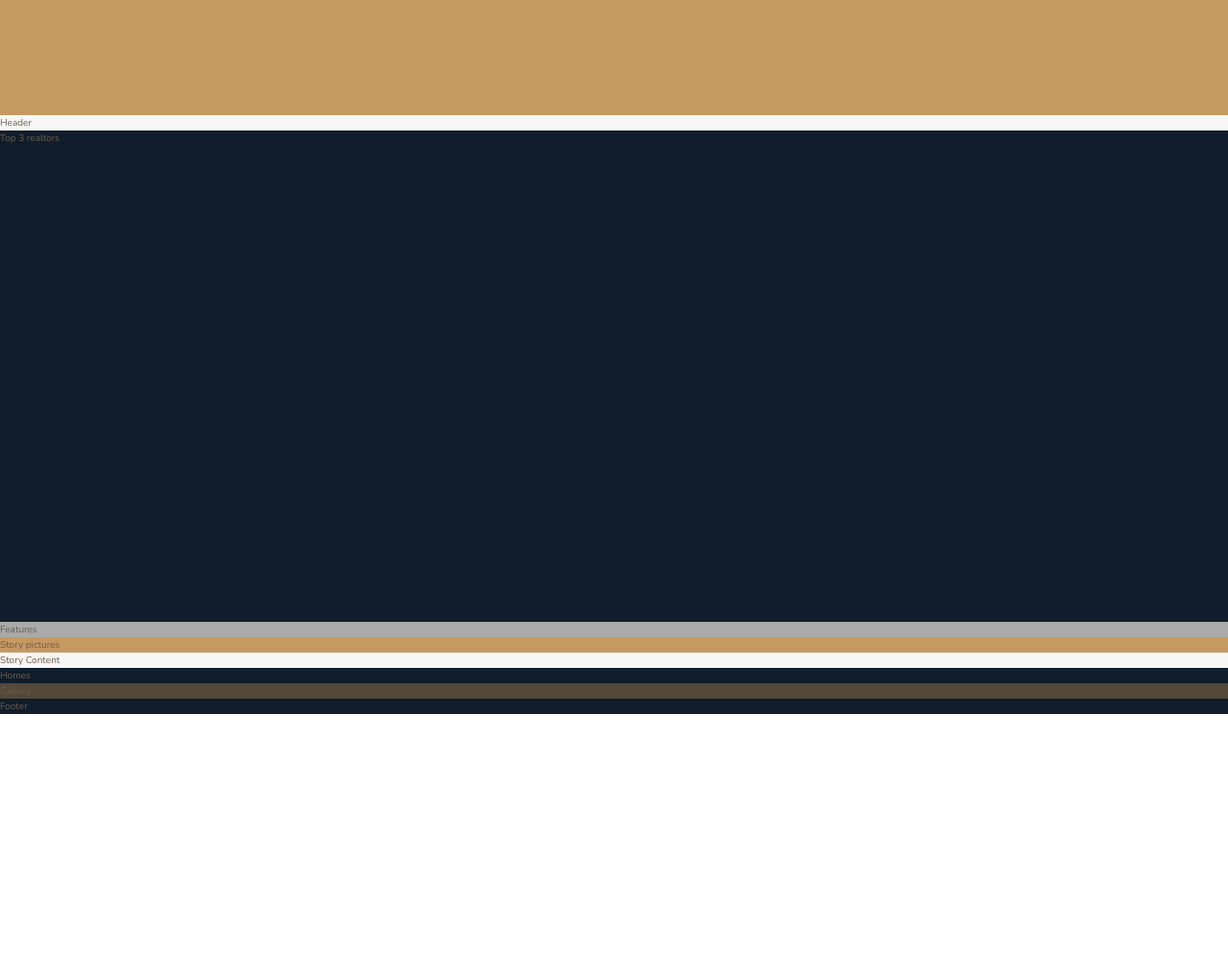
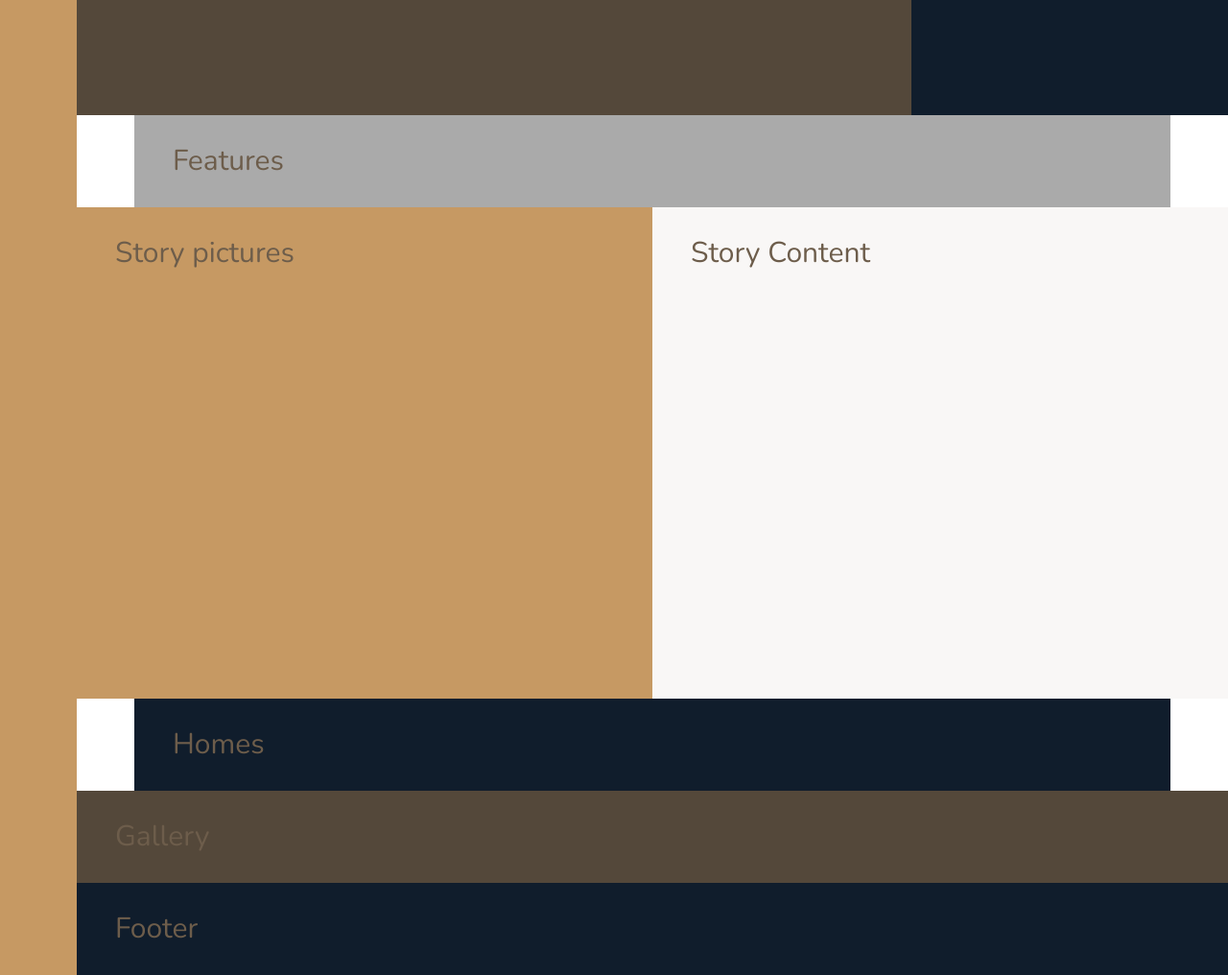
Before and after one commit to ruslancik/nexter, a website: page index.html in a window 1280 px wide. Shown: the part 520-1536 px from the top of the page at 96% size. Before the commit the page ends 1264 px from the top, so only its background shows below. Drawn offline with nearby package versions, Linux system fonts and the light colour scheme.

Commit message:
overall layout part 2

```diff
--- a/sass/_base.scss
+++ b/sass/_base.scss
@@ -38,4 +38,12 @@ body {
 .container {
     display: grid;
     grid-template-rows: 80vh min-content 40vw repeat(3, min-content);
+    grid-template-columns: [sidebar-start]8rem [sidebar-end full-start] minmax(6rem, 1fr) [center-start] repeat(8,
+    [col-start] minmax(min-content, 14rem) [col-end]) [center-end] minmax(6rem, 1fr) [full-end];
+
+
+    & > * {
+        padding: 4rem;
+        font-size: 3rem;
+    }
 }
--- a/sass/_features.scss
+++ b/sass/_features.scss
@@ -1,3 +1,4 @@
 .features {
     background-color: $color-grey-light-2;
+    grid-column: center-start / center-end;
 }
--- a/sass/_footer.scss
+++ b/sass/_footer.scss
@@ -1,3 +1,4 @@
 .footer {
     background-color: $color-secondary;
+    grid-column: full-start / full-end;
 }
--- a/sass/_gallery.scss
+++ b/sass/_gallery.scss
@@ -1,3 +1,4 @@
 .gallery {
     background-color: $color-grey-dark-1;
+    grid-column: full-start / full-end;
 }
--- a/sass/_header.scss
+++ b/sass/_header.scss
@@ -1,3 +1,4 @@
 .header {
-    background-color: $color-grey-light-1;
+    background-color: $color-grey-dark-1;
+    grid-column: full-start / col-end 6;
 }
--- a/sass/_homes.scss
+++ b/sass/_homes.scss
@@ -1,3 +1,4 @@
 .homes {
     background-color: $color-secondary;
+    grid-column: center-start / center-end;
 }
--- a/sass/_realtors.scss
+++ b/sass/_realtors.scss
@@ -1,3 +1,4 @@
 .realtors {
     background-color: $color-secondary;
+    grid-column: col-start 7 / full-end;
 }
--- a/sass/_sidebar.scss
+++ b/sass/_sidebar.scss
@@ -1,3 +1,5 @@
 .sidebar {
     background-color: $color-primary;
+    grid-column: sidebar-start / sidebar-end;
+    grid-row: 1 / -1;
 }
--- a/sass/_story.scss
+++ b/sass/_story.scss
@@ -2,9 +2,11 @@
 
     &__pictures {
         background-color: $color-primary;
+        grid-column: full-start / col-end 4;
     }
 
     &__content {
         background-color: $color-grey-light-1;
+        grid-column: col-start 5 / full-end;
     }
 }
--- a/sass/main.scss
+++ b/sass/main.scss
@@ -9,23 +9,3 @@
 @import "homes";
 @import "gallery";
 @import "footer";
-
-*,
-*::before,
-*::after {
-    padding: 0;
-    margin: 0;
-    box-sizing: inherit;
-}
-
-html {
-    box-sizing: border-box;
-    font-size: 62.5%; // 1 rem = 10px  10px/16px => 62.5%
-}
-
-body {
-    font-family: $font-primary;
-    color:$color-grey-dark-2;
-    font-weight: 300;
-    line-height: 1.6rem;
-}
```
Also changed, not shown: css/main.css, css/minify/main.css, css/prefix/main.css.
